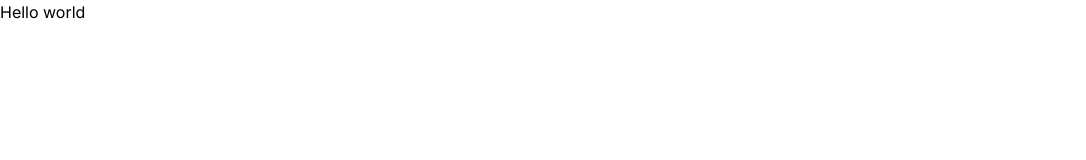
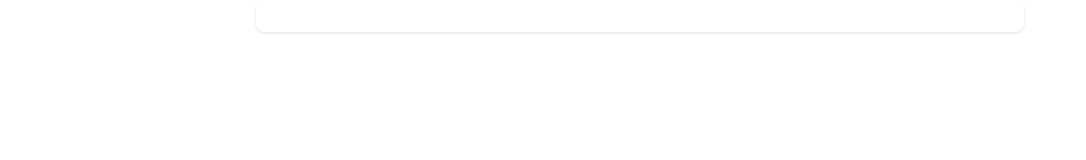
Before and after one commit to ArmanBhatia0100/monter-assignment, a Next.js app: page / in a window 1280 px wide. Shown: the top 160 px of the page, without its empty margins (0-1086 px from the left). Built offline with nearby package versions, Linux system fonts and the light colour scheme.

Commit message:
Created layout for the dialogbox.

```diff
--- /dev/null
+++ b/app/Dialogbox.js
@@ -0,0 +1,14 @@
+
+const Dialogbox = ()=>{
+     return (
+     <div className="dialogbox container max-w-3xl mx-auto bg-white p-4 rounded-lg shadow">
+        {/* Title of the dialog box with with filter and close button */}
+        <header></header>
+        {/* Main data imported in the table */}
+        <footer></footer>
+        {/* custom paginator with a row selector */}
+     </div>
+     )
+   }
+
+   export default Dialogbox;
--- a/app/page.js
+++ b/app/page.js
@@ -1,7 +1,7 @@
-
+import Dialogbox from "./dialogbox";
 
 export default function Home() {
   return (
-    <main> Hello world</main>
+    <main><Dialogbox/></main>
   );
 }
--- /dev/null
+++ b/postcss.config.js
@@ -0,0 +1,6 @@
+module.exports = {
+  plugins: {
+    tailwindcss: {},
+    autoprefixer: {},
+  },
+}
--- a/tailwind.config.js
+++ b/tailwind.config.js
@@ -1,9 +1,12 @@
 /** @type {import('tailwindcss').Config} */
 module.exports = {
   content: [
+    "./app/**/*.{js,ts,jsx,tsx,mdx}",
     "./pages/**/*.{js,ts,jsx,tsx,mdx}",
     "./components/**/*.{js,ts,jsx,tsx,mdx}",
-    "./app/**/*.{js,ts,jsx,tsx,mdx}",
+
+    // Or if using `src` directory:
+    "./src/**/*.{js,ts,jsx,tsx,mdx}",
   ],
   theme: {
     extend: {
```
Also changed, not shown: package.json (+5 -4 lines), 1 other file (tests, documents, lock files or other folders).
